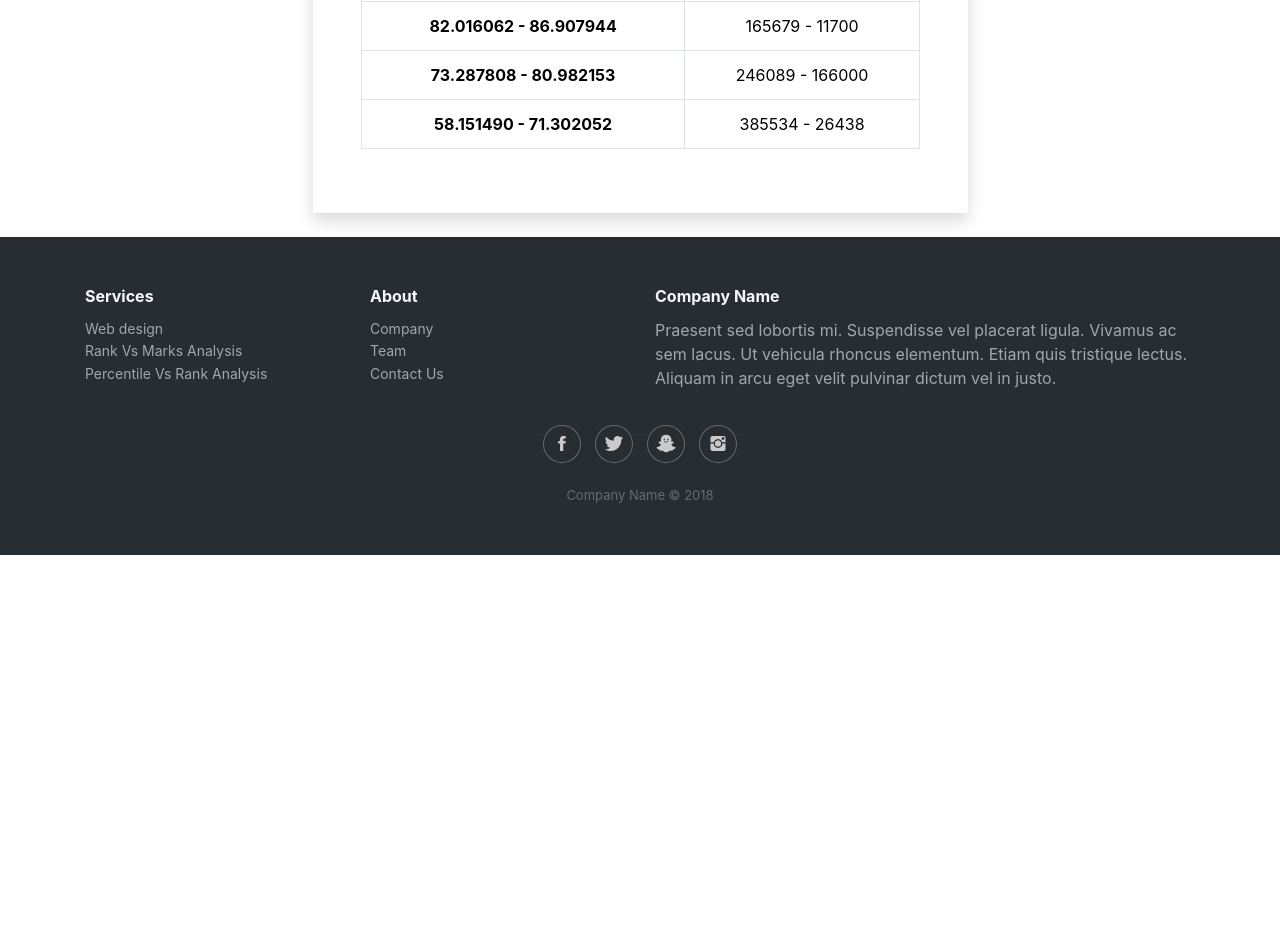
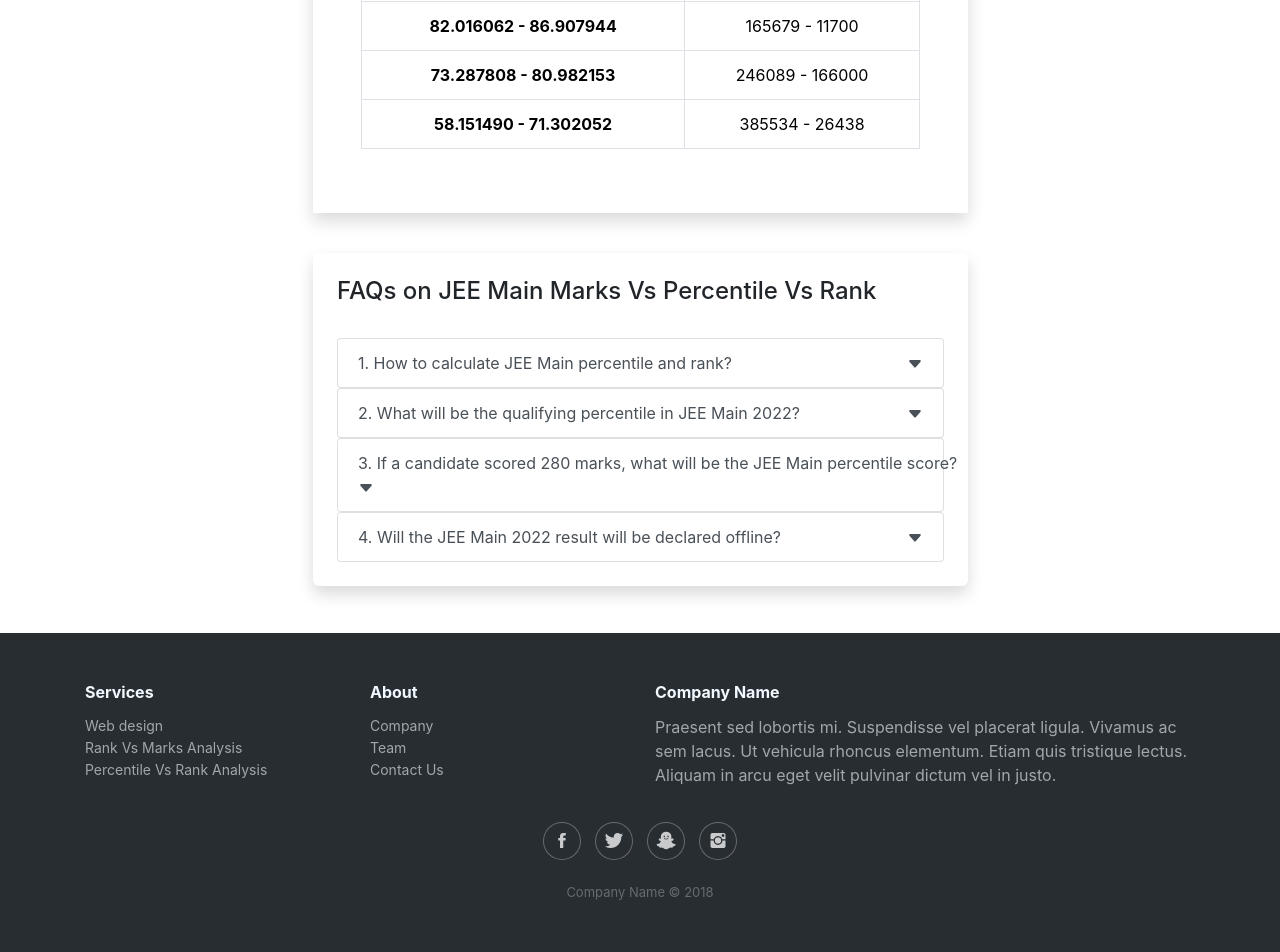
Before and after one commit to Shikhajaiswar/project1, a PHP site: page /percentilevsrank.php in a window 1280 px wide. Shown: the part 1498-2450 px from the top of the page. Before the commit the page ends 2053 px from the top, so only its background shows below. Run offline with PHP 8.4, Linux system fonts and the light colour scheme; some libraries are stand-ins or nearby versions.

Commit message:
Update percentilevsrank.php

```diff
--- a/percentilevsrank.php
+++ b/percentilevsrank.php
@@ -170,6 +170,87 @@
         </div>
     </div>
     </div>
+    <div class="row mt-3 mb-5">
+
+        <div class="list-group col-md-6 offset-md-3 shadow me-5  p-4 animate__animated animate__bounceInLeft ">
+            <h4>FAQs on JEE Main Marks Vs Percentile Vs Rank</h4>
+            <br>
+            <a style="text-decoration: none;" data-bs-toggle="collapse" href="#collapseExample1" aria-expanded="false" aria-controls="collapseExample">
+                <button type="button" class="list-group-item list-group-item-action " aria-current="true">
+                    <div class="row">
+                        <div class="col-auto me-auto"> 1. How to calculate JEE Main percentile and rank?</div>
+                        <div class="col-auto"><svg xmlns="http://www.w3.org/2000/svg" width="16" height="16" fill="currentColor" class="bi bi-caret-down-fill" viewBox="0 0 16 16">
+                                <path d="M7.247 11.14 2.451 5.658C1.885 5.013 2.345 4 3.204 4h9.592a1 1 0 0 1 .753 1.659l-4.796 5.48a1 1 0 0 1-1.506 0z" />
+                            </svg></div>
+                    </div>
+
+                </button>
+            </a>
+
+            <div class="collapse text-center bg-warning" id="collapseExample1">
+                <div class="card card-body text-center bg-warning">
+                    NTA makes use of a formula to arrive at the percentile score of applicants with respect to the actual scores. <br> Percentiles determine normalized rankings because the exam is carried out in 2 sessions.
+                    <br> The formula required to calculate rank from the percentile is:
+                    <br>
+                    ((100 – P)/100)×N + 1
+                    <br>
+                    Here,
+                    <br>
+                    NTA Score: P
+                    <br>
+                    Total number of students: N
+                </div>
+            </div>
+            <a style="text-decoration: none;" data-bs-toggle="collapse" href="#collapseExample2" aria-expanded="false" aria-controls="collapseExample">
+                <button type="button" class="list-group-item list-group-item-action">
+                    <div class="row">
+                        <div class="col-auto me-auto">2. What will be the qualifying percentile in JEE Main 2022? </div>
+                        <div class="col-auto"><svg xmlns="http://www.w3.org/2000/svg" width="16" height="16" fill="currentColor" class="bi bi-caret-down-fill" viewBox="0 0 16 16">
+                                <path d="M7.247 11.14 2.451 5.658C1.885 5.013 2.345 4 3.204 4h9.592a1 1 0 0 1 .753 1.659l-4.796 5.48a1 1 0 0 1-1.506 0z" />
+                            </svg></div>
+                    </div>
+
+                </button>
+            </a>
+            <div class="collapse" id="collapseExample2">
+                <div class="card card-body bg-warning">
+                    NTA will release on 6 July the official results once the exams are conducted successfully. 75 percent for the general category and a minimum of 65 percent for SC/SC/PWD category candidates is considered as the qualifying percentile in JEE Main 2022.
+                </div>
+            </div>
+            <a style="text-decoration: none;" data-bs-toggle="collapse" href="#collapseExample3" aria-expanded="false" aria-controls="collapseExample">
+                <button type="button" class="list-group-item list-group-item-action">
+                    <div class="row">
+                        <div class="col-auto me-auto">3. If a candidate scored 280 marks, what will be the JEE Main percentile score? </div>
+                        <div class="col-auto"><svg xmlns="http://www.w3.org/2000/svg" width="16" height="16" fill="currentColor" class="bi bi-caret-down-fill" viewBox="0 0 16 16">
+                                <path d="M7.247 11.14 2.451 5.658C1.885 5.013 2.345 4 3.204 4h9.592a1 1 0 0 1 .753 1.659l-4.796 5.48a1 1 0 0 1-1.506 0z" />
+                            </svg></div>
+                    </div>
+
+                </button></a>
+            <div class="collapse" id="collapseExample3">
+                <div class="card card-body bg-warning">
+                    According to the NTA result trends a candidate with 280 marks, the percentile might be close to 99. One can score a place in IIT and NIT.
+                </div>
+            </div>
+            <a style="text-decoration: none;" data-bs-toggle="collapse" href="#collapseExample4" aria-expanded="false" aria-controls="collapseExample">
+                <button type="button" class="list-group-item list-group-item-action">
+                    <div class="row">
+                        <div class="col-auto me-auto">4. Will the JEE Main 2022 result will be declared offline? </div>
+                        <div class="col-auto"><svg xmlns="http://www.w3.org/2000/svg" width="16" height="16" fill="currentColor" class="bi bi-caret-down-fill" viewBox="0 0 16 16">
+                                <path d="M7.247 11.14 2.451 5.658C1.885 5.013 2.345 4 3.204 4h9.592a1 1 0 0 1 .753 1.659l-4.796 5.48a1 1 0 0 1-1.506 0z" />
+                            </svg></div>
+                    </div>
+
+                </button>
+            </a>
+            <div class="collapse" id="collapseExample4">
+                <div class="card card-body bg-warning">
+                    No, the JEE Main 2022 will be declared online.
+                </div>
+            </div>
+
+        </div>
+    </div>
     <?php
     include 'footer.php';
     ?>
```
